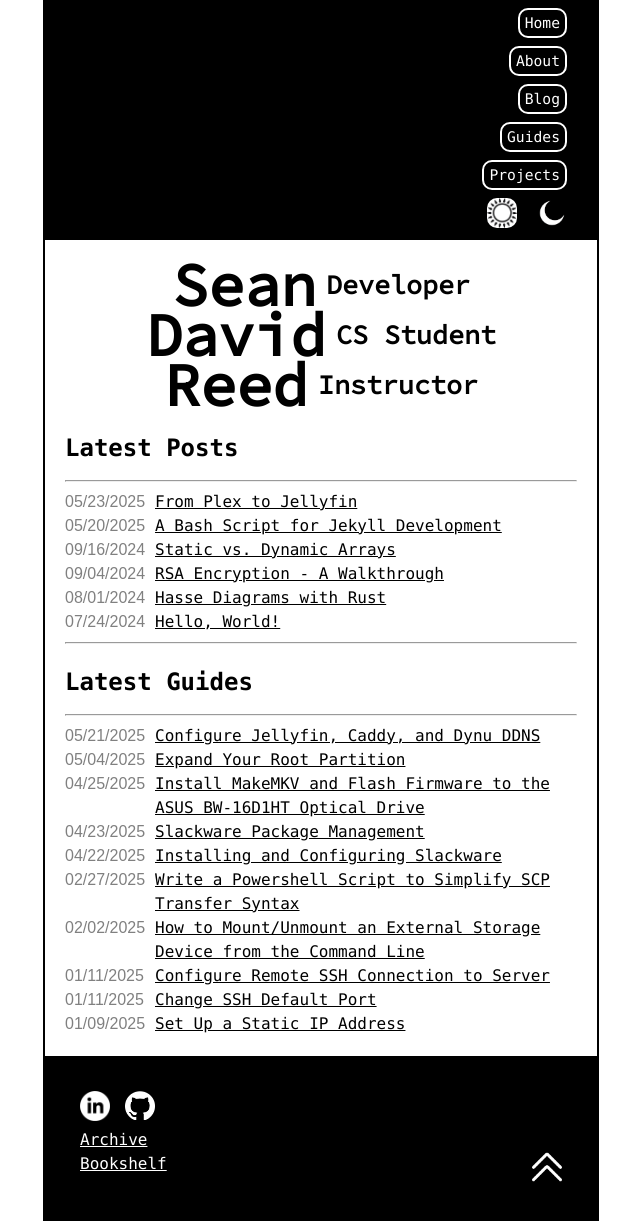
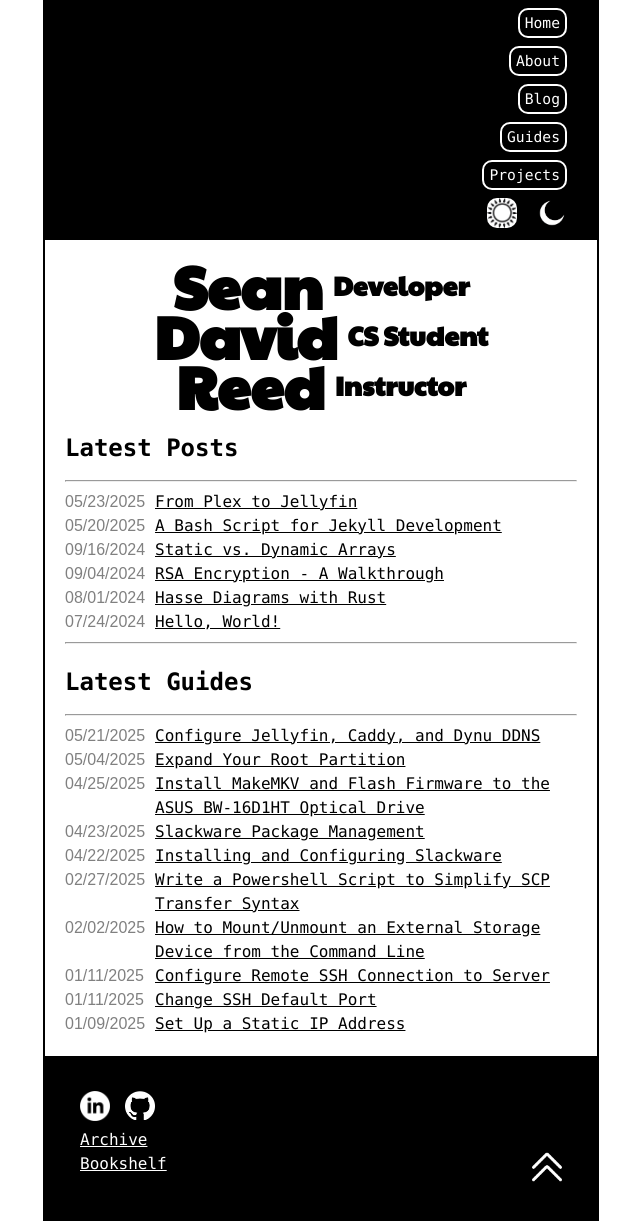
Before and after one commit to seandavidreed/seandavidreed.github.io, a Jekyll site: the page built from index.html, in a window 1280 px wide. Shown: the whole page, without its empty margins (319-959 px from the left). Built offline with Jekyll 4.4.1, drawn with Linux system fonts in a browser that asks for light colours.

Commit message:
Change index font again

```diff
--- a/css/styles.scss
+++ b/css/styles.scss
@@ -15,8 +15,7 @@ $footer-footprint: 165px;
 @import url("/fonts/Exile/font-settings.css");
 @import url("/fonts/Tiny5/font-settings.css");
 @import url("/fonts/Tomorrow/font-settings.css");
-@import url("/fonts/Sixtyfour/font-settings.css");
-@import url("/fonts/SourceCodePro/font-settings.css");
+@import url("/fonts/Paytone/font-settings.css");
 
 /* UNIVERSAL SETTINGS */
 body {
@@ -169,7 +168,7 @@ img {
 
 /* LOCAL INDEX PAGE SETTINGS */
 .index {
-	font-family: "Source Code Pro", sans-serif;
+	font-family: Paytone, sans-serif;
 	font-weight: bold;
 	font-size: 25pt;
 	line-height: 50px;
--- /dev/null
+++ b/fonts/Paytone/font-settings.css
@@ -0,0 +1,5 @@
+@font-face {
+	font-family: Paytone;
+	src: url(/fonts/Paytone/PaytoneOne-Regular.ttf) format('truetype');
+	font-weight: 400;
+}
```
Also changed, not shown: fonts/Paytone/PaytoneOne-Regular.ttf (added).
